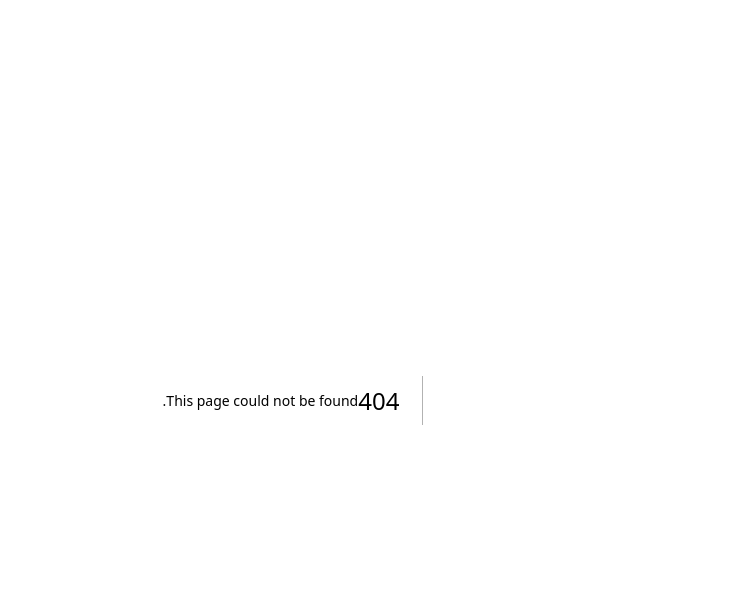
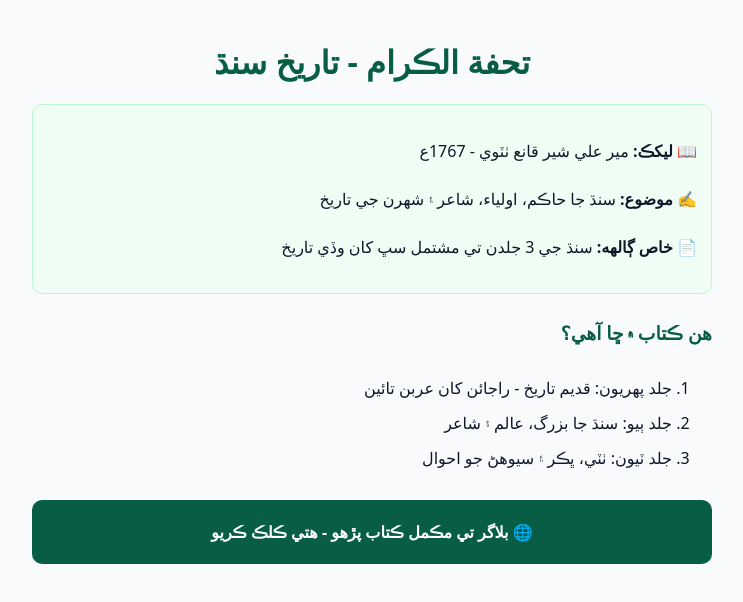
Before and after one commit to islamsolangi/sindhigpt, a Next.js app: page /app/books/tuhfat-ul-kiram in a window 1280 px wide. Before the commit this address had no page. Shown: the top 602 px of the page, without its empty margins (379-1122 px from the left). Built offline with nearby package versions, Linux system fonts and the light colour scheme.

Commit message:
Create page.tsx

```diff
--- /dev/null
+++ b/app/app/books/tuhfat-ul-kiram/page.tsx
@@ -0,0 +1,23 @@
+"use client";
+export default function Page() {
+  return (
+    <div style={{maxWidth:'720px', margin:'auto', padding:'20px', lineHeight:'2'}}>
+      <h1 style={{color:'#075e45', textAlign:'center'}}>تحفة الڪرام - تاريخ سنڌ</h1>
+      <div style={{background:'#f0fdf4', padding:'14px', borderRadius:'10px', border:'1px solid #bbf7d0'}}>
+        <p>📖 <b>ليکڪ:</b> مير علي شير قانع ٺٽوي - 1767ع</p>
+        <p>✍️ <b>موضوع:</b> سنڌ جا حاڪم، اولياء، شاعر ۽ شهرن جي تاريخ</p>
+        <p>📄 <b>خاص ڳالهه:</b> سنڌ جي 3 جلدن تي مشتمل سڀ کان وڏي تاريخ</p>
+      </div>
+      <h3 style={{color:'#075e45', marginTop:'20px'}}>هن ڪتاب ۾ ڇا آهي؟</h3>
+      <ol style={{lineHeight:'2.2'}}>
+        <li>جلد پهريون: قديم تاريخ - راجائن کان عربن تائين</li>
+        <li>جلد ٻيو: سنڌ جا بزرگ، عالم ۽ شاعر</li>
+        <li>جلد ٽيون: ٺٽي، ڀڪر ۽ سيوهڻ جو احوال</li>
+      </ol>
+      <a href="https://islamsolangi786.blogspot.com/search/label/Tuhfat-ul-Kiram" target="_blank"
+         style={{display:'block', background:'#075e45', color:'#fff', padding:'16px', textAlign:'center', borderRadius:'10px', textDecoration:'none', fontWeight:'bold', marginTop:'24px'}}>
+         🌐 بلاگر تي مڪمل ڪتاب پڙهو - هتي ڪلڪ ڪريو
+      </a>
+    </div>
+  )
+}
```
